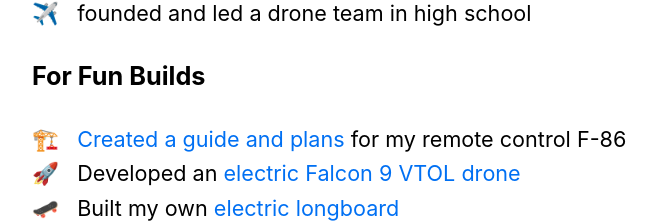
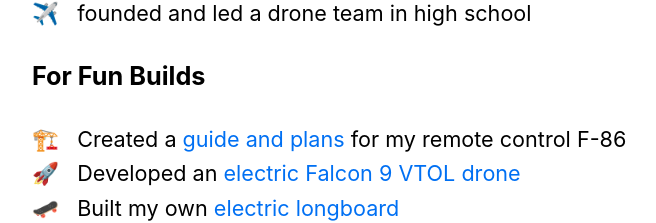
Before and after one commit to shihaocao/nextjs-shihao-website, a Next.js app: page / in a window 1280 px wide. Shown: the part 858-1081 px from the top of the page, without its empty margins (302-958 px from the left). Built offline with nearby package versions, Linux system fonts and the light colour scheme.

Commit message:
moved around and authors

```diff
--- a/pages/index.js
+++ b/pages/index.js
@@ -45,8 +45,8 @@ export default function Home() {
         </p>
 
         <h3>For Fun Builds</h3>
-        🏗️ &nbsp; <Link href="/f86" >
-        <a class="button">Created a guide and plans</a>
+        🏗️ &nbsp; Created a <Link href="/f86" >
+        <a class="button">guide and plans</a>
         </Link>  for my remote control F-86
 
         <br></br>
```
